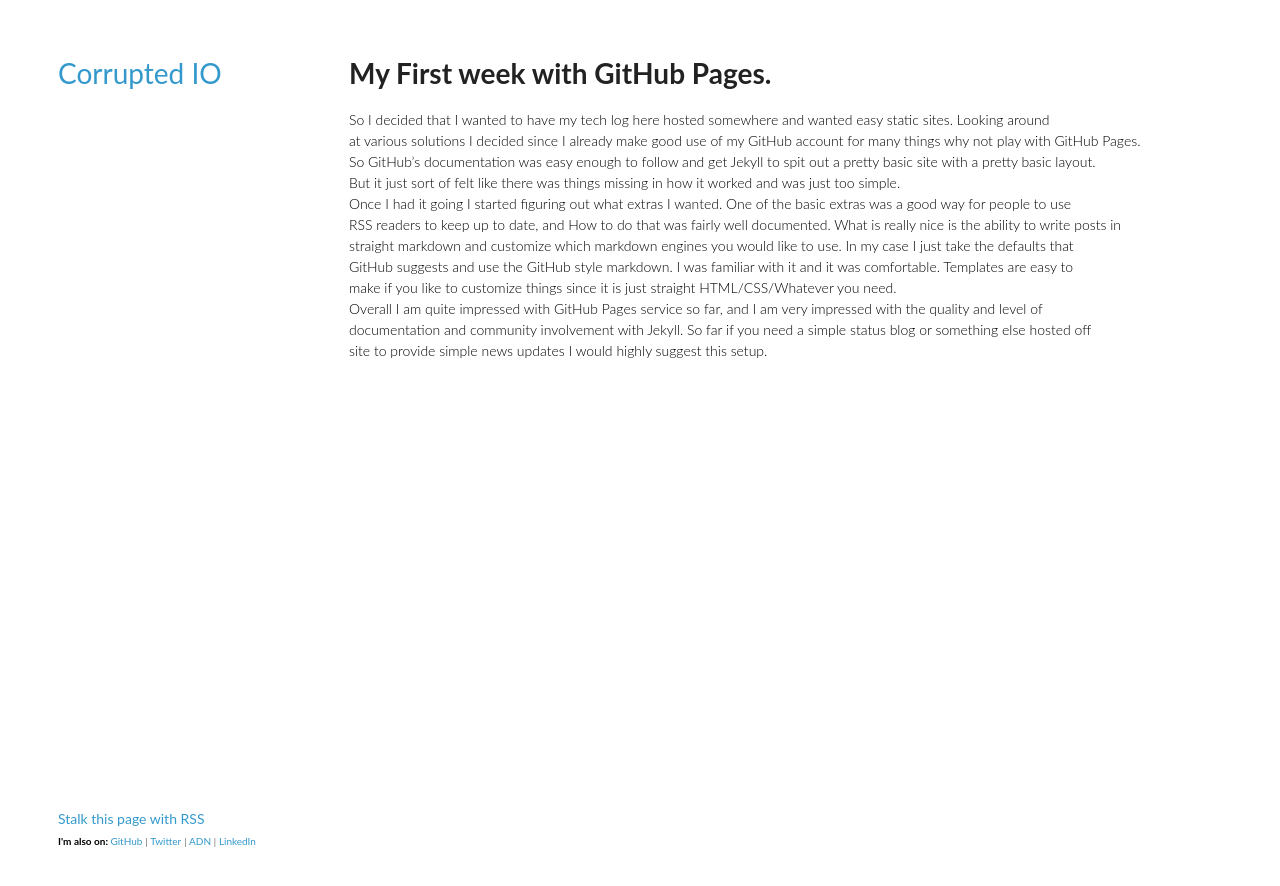
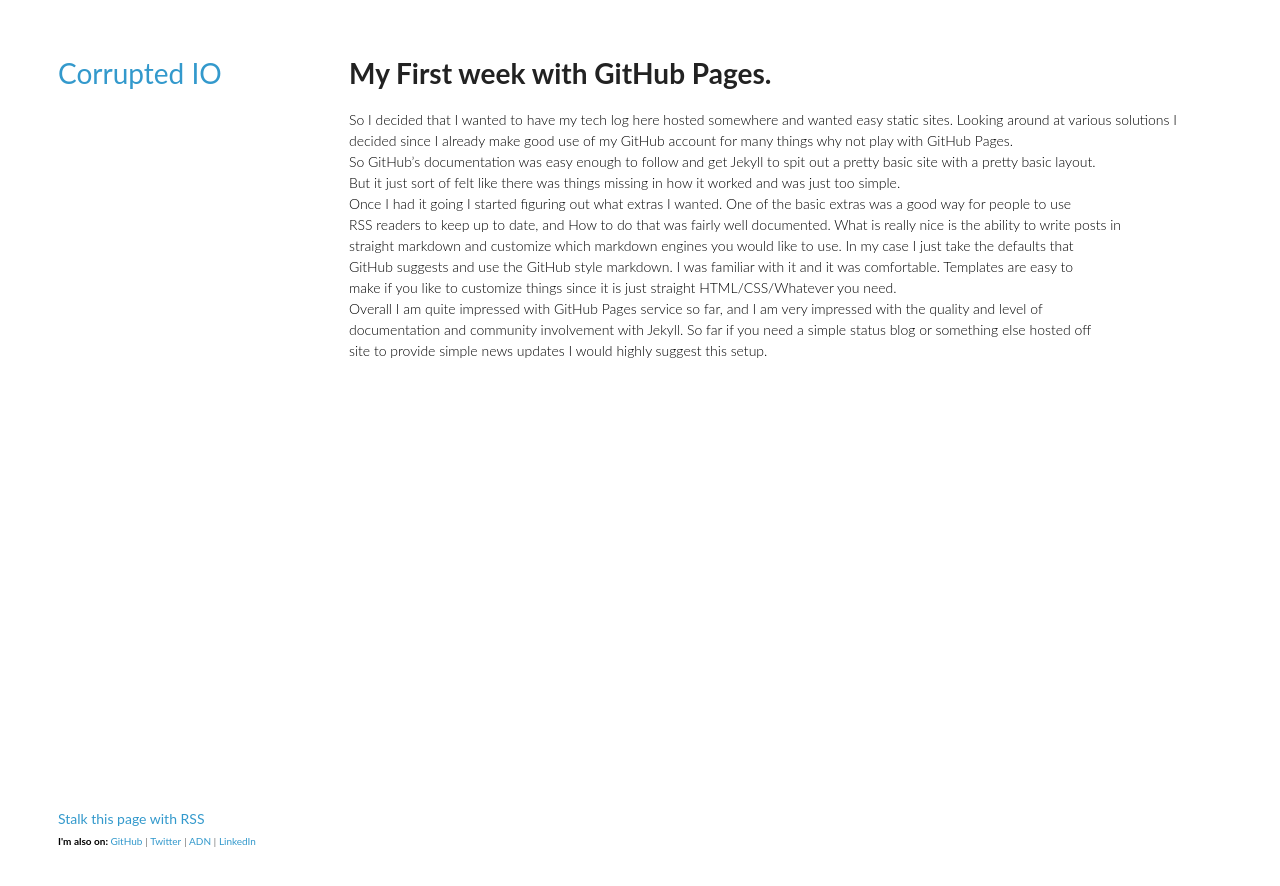
Before and after one commit to roberts-sandbox/test-uf, a Jekyll site: the page built from _posts/2014-11-03-GitHub-Pages.md, in a window 1280 px wide. Shown: the top 886 px of the page. Built offline with Jekyll 4.4.1, drawn with Linux system fonts in a browser that asks for light colours; Markdown is read by kramdown in place of the engine named in the settings; comment, search, counter and statistics services are not loaded; some of the changed lines change nothing that is shown.

Commit message:
Update 2014-11-03-GitHub-Pages.md

```diff
--- a/_posts/2014-11-03-GitHub-Pages.md
+++ b/_posts/2014-11-03-GitHub-Pages.md
@@ -4,8 +4,9 @@
 ---
 
 #My First week with GitHub Pages.
-So I decided that I wanted to have my tech log here hosted somewhere and wanted easy static sites. Looking around
-at various solutions I decided since I already make good use of my GitHub account for many things why not play with GitHub Pages.
+So I decided that I wanted to have my tech log here hosted somewhere and wanted easy static sites.
+<!--more-->
+Looking around at various solutions I decided since I already make good use of my GitHub account for many things why not play with GitHub Pages.
 So GitHub's documentation was easy enough to follow and get Jekyll to spit out a pretty basic site with a pretty basic layout.
 But it just sort of felt like there was things missing in how it worked and was just too simple.
 Once I had it going I started figuring out what extras I wanted. One of the basic extras was a good way for people to use
```
